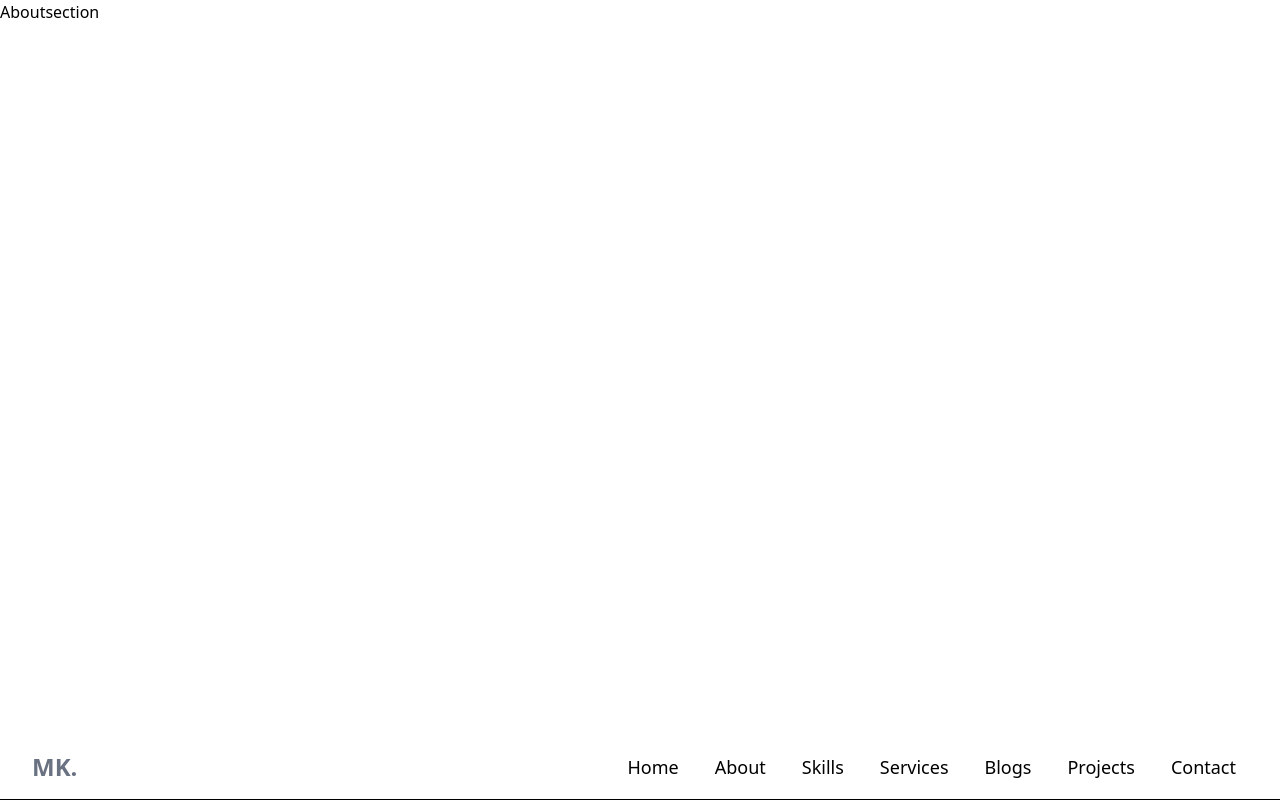
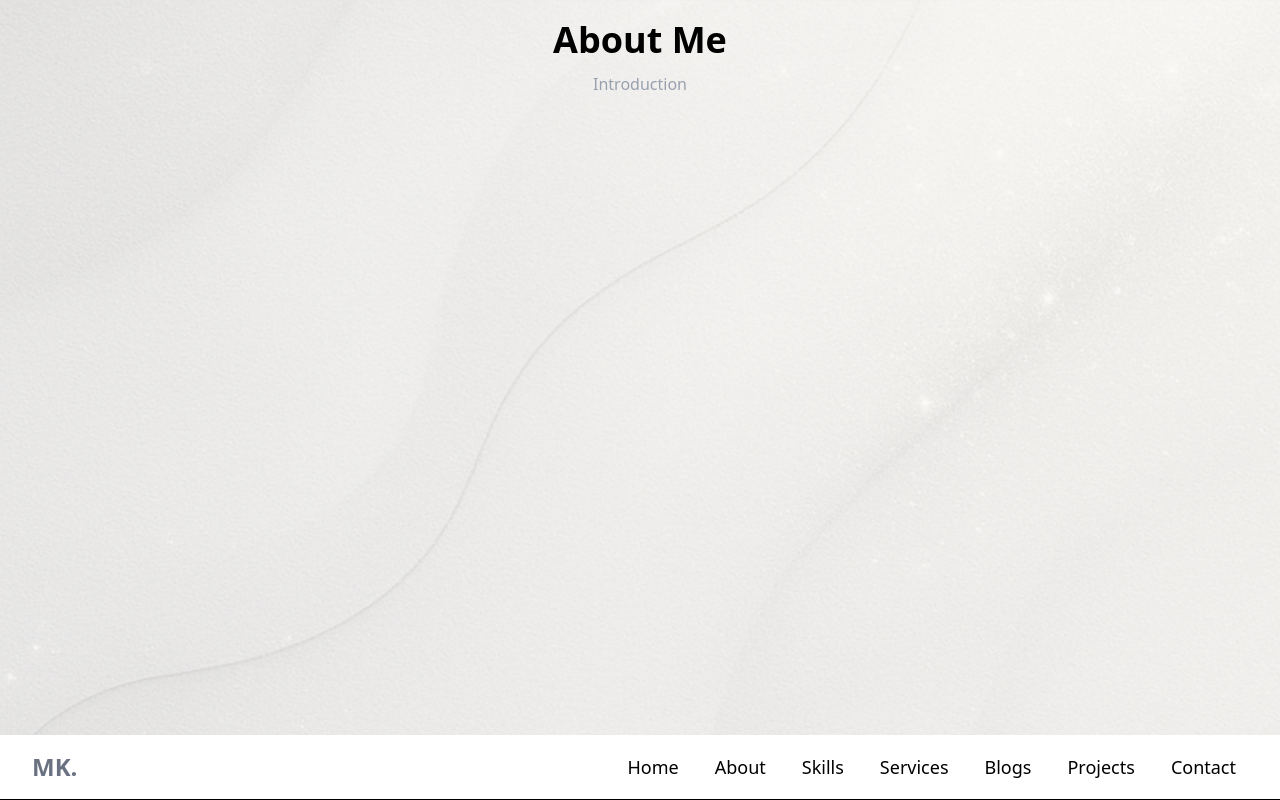
Before and after one commit to KorirMoze/nextjsportfolio, a Next.js app: page /about in a window 1280 px wide. Shown: the top 800 px of the page. Built offline with nearby package versions, Linux system fonts and the light colour scheme.

Commit message:
commit message

```diff
--- a/app/about/page.jsx
+++ b/app/about/page.jsx
@@ -1,8 +1,15 @@
+import Banner from '@/components/Banner'
 import React from 'react'
 
 const AboutSection = () => {
   return (
-    <div>Aboutsection</div>
+    <Banner className="px-6 py-16 md:px-20  ">
+      <div className=" text-center ">
+        <h1 className='text-3xl sm:text-4xl font-bold mb-3 pt-5 text-black-600'>About Me</h1>
+        <p className='text-gray-400 '>Introduction</p>
+      </div>
+
+    </Banner>
   )
 }
 
```
